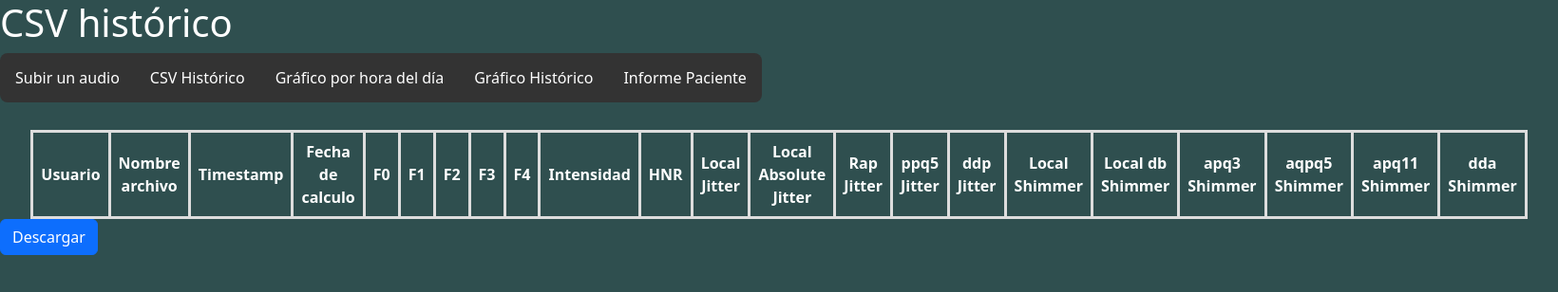
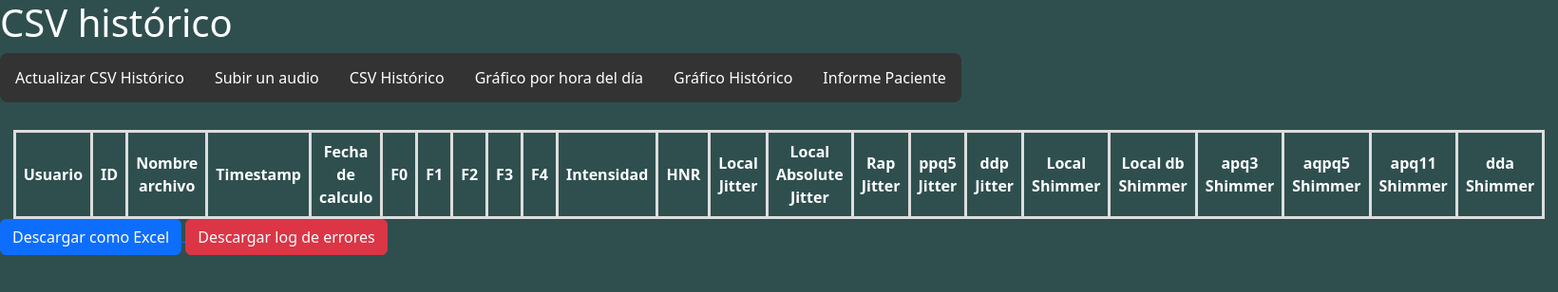
Before and after one commit to CrisTheObserver/python_anywhere_deploy, a Django app: page /historical/ in a window 1640 px wide. Shown: the top 308 px of the page at 95% size. Run offline with Django 4.2, Linux system fonts and the light colour scheme; lists and menus that the app fills with data are empty.

Commit message:
Connection with API and error log added

```diff
--- a/deploy_on_pythonanywhere/templates/base.html
+++ b/deploy_on_pythonanywhere/templates/base.html
@@ -3,7 +3,7 @@
 <!-- HEAD -->
 <head>
     <meta charset="UTF-8">
-    <title>Análisis de audio</title>
+    <title>{{title}}</title>
     <link href="https://cdn.jsdelivr.net/npm/bootstrap@5.3.0-alpha1/dist/css/bootstrap.min.css" rel="stylesheet" integrity="sha384-GLhlTQ8iRABdZLl6O3oVMWSktQOp6b7In1Zl3/Jr59b6EGGoI1aFkw7cmDA6j6gD" crossorigin="anonymous">
     <style>
         menu {
@@ -48,7 +48,8 @@
 <body style="background-color:darkslategrey;">
     <h1 style="color: white;">{{title}}</h1>
     <menu>
-        <li title="Subir un audio"><a href="../">Subir un audio</a></li>
+        <li title="Actualizar CSV Histórico"><a href="../">Actualizar CSV Histórico</a></li>
+        <li title="Subir un audio"><a href="../upload/">Subir un audio</a></li>
         <li title="CSV Histórico"><a href="../historical/">CSV Histórico</a></li>
         <li title="Gráfico por hora del día"><a href="../hourly_graph/">Gráfico por hora del día</a></li>
         <li title="Gráfico Histórico"><a href="../historical_graph/">Gráfico Histórico</a></li>
--- a/deploy_on_pythonanywhere/templates/table_display.html
+++ b/deploy_on_pythonanywhere/templates/table_display.html
@@ -21,7 +21,10 @@
         </table>
         {% if filename %}
         <a href="../download_file/?filename={{filename}}">
-            <button type="button" class="btn btn-primary">Descargar</button>
+            <button type="button" class="btn btn-primary">Descargar como Excel</button>
+        </a>
+        <a href="../download_file/?filename=log.txt">
+            <button type="button" class="btn btn-danger">Descargar log de errores</button>
         </a>
         {% endif %}
 {% endblock content %}
--- a/deploy_on_pythonanywhere/urls.py
+++ b/deploy_on_pythonanywhere/urls.py
@@ -19,7 +19,8 @@ from deploy_on_pythonanywhere import views
 
 urlpatterns = [
     path('admin/', admin.site.urls),
-    path('', views.upload_audio_view),
+    path('', views.update_csv_view),
+    path('upload/', views.upload_audio_view),
     path('show_audio/', views.show_audio_view),
     path('historical/', views.historical_csv_view),
     path('download_file/', views.download_file),
--- a/deploy_on_pythonanywhere/views.py
+++ b/deploy_on_pythonanywhere/views.py
@@ -10,6 +10,66 @@ import pandas as pd
 from datetime import datetime
 import plotly.express as px
 from plotly.offline import plot
+import urllib.request, json
+
+def update_csv_view(request):
+    if request.method == 'GET':
+        #With this we render the page with an undetermined number of optional audio file inputs
+        return render(request,"update_csv.html",{
+            "title":"Actualizar CSV histórico"})
+
+    if request.method == 'POST':
+        with urllib.request.urlopen("https://rtdf.pythonanywhere.com/api/audios/") as url:
+            audio_list = json.load(url)
+
+        with open('historical.csv') as csvfile:
+            csvreader = csv.reader(csvfile)
+            next(csvreader)
+            #Here we'll store the data that we need for the graph (username, date and the value that we want to show)
+            id_list = []
+            for row in csvreader:
+                id_list.append(int(row[1]))
+            csvfile.close()
+
+        for audio_data in audio_list:
+            id_audio = audio_data['id_audio']
+            if id_audio not in id_list:
+                #Getting data from the JSON
+                username = str(audio_data['idusuario'])
+                timestamp = datetime.strptime(audio_data['timestamp'], '%d-%m-%Y %H:%M.%S')
+                url_audio = audio_data['url_audio']
+                audio_name = url_audio.split('/')[-1]
+
+                g = urllib.request.urlopen(url_audio)
+
+                #Creating CSV file in case we have a new user
+                if not os.path.exists(username):
+                    os.makedirs(username)
+
+                    with open(username+'/audio_list.csv', 'w', newline='') as csvfile:
+                        fieldnames = ["ID","Nombre archivo","Timestamp","Fecha de calculo","F0","F1","F2","F3","F4","Intensidad","HNR","Local Jitter","Local Absolute Jitter", "Rap Jitter", "ppq5 Jitter","ddp Jitter","Local Shimmer","Local db Shimmer","apq3 Shimmer","aqpq5 Shimmer","apq11 Shimmer","dda Shimmer"]
+                        writer = csv.DictWriter(csvfile, fieldnames=fieldnames)
+                        writer.writeheader()
+                        csvfile.close()
+
+                #Storing the audio
+                with open(username+'/'+audio_name, 'wb') as f:
+                    f.write(g.read())
+                    f.close()
+
+                try:
+                    #Now we also pass timestamp
+                    res = scripts.audio_analysis(username+'/'+audio_name, audio_name, timestamp)
+
+                    #Writing the data on CSV files (now we also pass the audio's ID)
+                    scripts.write_csv(res, username, username+"/audio_list.csv",id_audio)
+                    scripts.write_csv(res, username, "historical.csv",id_audio)
+                except:
+                    with open('log.txt', 'a') as f:
+                        f.write('[{0}] Hubo un error al analizar el archivo {1} del usuario {2}\n'.format(datetime.today().strftime('%Y-%m-%d %H:%M'), audio_name, username))
+                        f.close()
+
+        return HttpResponseRedirect('/historical/')
 
 def upload_audio_view(request):
     if request.method == 'GET':
@@ -37,6 +97,7 @@ def upload_audio_view(request):
                     writer = csv.DictWriter(csvfile, fieldnames=fieldnames)
                     writer.writeheader()
                     new_user = False
+                    csvfile.close()
 
             #Writing the data on CSV files
             scripts.write_csv(res, username, username+"/audio_list.csv")
@@ -53,6 +114,7 @@ def show_audio_view(request):
         csv_list = []
         for row in csvreader:
             csv_list += [row]
+        csvfile.close()
     #We render the page with the information we got
     return render(request,"table_display.html", {
         "title":"Audios de {0}".format(username),
@@ -67,6 +129,7 @@ def historical_csv_view(request):
         csv_list = []
         for row in csvreader:
             csv_list += [row]
+        csvfile.close()
     #We render the page with the information we got
     return render(request,"table_display.html", {
         "title":"CSV histórico",
@@ -80,17 +143,25 @@ def download_file(request):
     #This gives us the path without the extension
     path = filename[:len(filename)-4]
 
-    #We create an Excel file from our CSV file and save it alongside it
-    read_file = pd.read_csv(filename, delimiter=",")
-    new_file = pd.ExcelWriter(path+".xlsx")
-    read_file.to_excel(new_file, index = False)
-    new_file.save()
+    if path != 'log':
+        #We create an Excel file from our CSV file and save it alongside it
+        read_file = pd.read_csv(filename, delimiter=",")
+        new_file = pd.ExcelWriter(path+".xlsx")
+        read_file.to_excel(new_file, index = False)
+        new_file.save()
 
-    #With this we trigger the file download
-    with open(path+".xlsx", 'rb') as xlsx_file:
-        response = HttpResponse(xlsx_file, content_type='application/vnd.openxmlformatsofficedocument.spreadsheetml.sheet')
-        response['Content-Disposition'] = 'attachment; filename={0}'.format(path+".xlsx")
-        return response
+        #With this we trigger the file download
+        with open(path+".xlsx", 'rb') as xlsx_file:
+            response = HttpResponse(xlsx_file, content_type='application/vnd.openxmlformatsofficedocument.spreadsheetml.sheet')
+            response['Content-Disposition'] = 'attachment; filename={0}'.format(path+".xlsx")
+            return response
+    else:
+        #With this we trigger the file download
+        with open("log.txt", 'rb') as log_file:
+            response = HttpResponse(log_file, content_type='text/plain')
+            response['Content-Disposition'] = 'attachment; filename=log.txt'
+            return response
+
 
 def hourly_graph_view(request):
     #Renders the selector after selecting graph type
@@ -119,9 +190,10 @@ def display_hourly_graph_view(request):
         arg_list = []
         for row in csvreader:
             user_list.append(row[0])
-            date_list.append(row[2])
+            date_list.append(row[3])
             #To get the desired value, we have to add 4 to the index received (the first 2 rows are for username, filename, timestamp and upload date)
-            arg_list.append(row[int(index)+4])
+            arg_list.append(row[int(index)+5])
+        csvfile.close()
         #Since we want to show only based on the hour, we set all dates to the same year, month and day, so that hour and minutes are the only difference (the date was picked arbitrarily)
         #The data in the CSV is stored as strings, so we change it to the correct type
         date_list[1:]=[datetime.strptime(x, '%Y-%m-%d %H:%M').replace(year=2010,month=1,day=1) for x in date_list[1:]]
@@ -149,9 +221,10 @@ def display_historical_graph_view(request):
         arg_list = []
         for row in csvreader:
             user_list.append(row[0])
-            date_list.append(row[2])
+            date_list.append(row[3])
             #To get the desired value, we have to add 4 to the index received (the first 2 rows are for username, filename, timestamp and upload date)
-            arg_list.append(row[int(index)+4])
+            arg_list.append(row[int(index)+5])
+        csvfile.close()
         #The data in the CSV is stored as strings, so we change it to the correct type
         date_list[1:]=[datetime.strptime(x, '%Y-%m-%d %H:%M') for x in date_list[1:]]
         arg_list[1:]=[float(x) for x in arg_list[1:]]
@@ -172,6 +245,7 @@ def user_list_view(request):
         user_list = []
         for row in csvreader:
             user_list.append(row[0])
+        csvfile.close()
     return render(request, "user_list.html",{
         "title":"Selección de usuario",
         "users":[*set(user_list[1:])]
@@ -186,10 +260,11 @@ def user_info_view(request):
         csv_list = []
         for row in csvreader:
             csv_list += [row]
-        csv_list[0][1] = "Fecha más reciente"
+        csv_list[0][2] = "Fecha más reciente"
         tup = []
-        for i in range(1,len(csv_list[0])-1):
+        for i in range(2,len(csv_list[0])-1):
             tup += [[csv_list[0][i], csv_list[-1][i]]]
+        csvfile.close()
 
     return render(request, "user_info.html",{
         "title":"Selección de usuario",
--- a/historical.csv
+++ b/historical.csv
@@ -1 +1 @@
-Usuario,Nombre archivo,Timestamp,Fecha de calculo,F0,F1,F2,F3,F4,Intensidad,HNR,Local Jitter,Local Absolute Jitter, Rap Jitter, ppq5 Jitter,ddp Jitter,Local Shimmer,Local db Shimmer,apq3 Shimmer,aqpq5 Shimmer,apq11 Shimmer,dda Shimmer
+Usuario,ID,Nombre archivo,Timestamp,Fecha de calculo,F0,F1,F2,F3,F4,Intensidad,HNR,Local Jitter,Local Absolute Jitter, Rap Jitter, ppq5 Jitter,ddp Jitter,Local Shimmer,Local db Shimmer,apq3 Shimmer,aqpq5 Shimmer,apq11 Shimmer,dda Shimmer
```
Also changed, not shown: deploy_on_pythonanywhere/scripts.py (+4 -3 lines), deploy_on_pythonanywhere/templates/update_csv.html (added, +10 -0 lines), log.txt (added).
